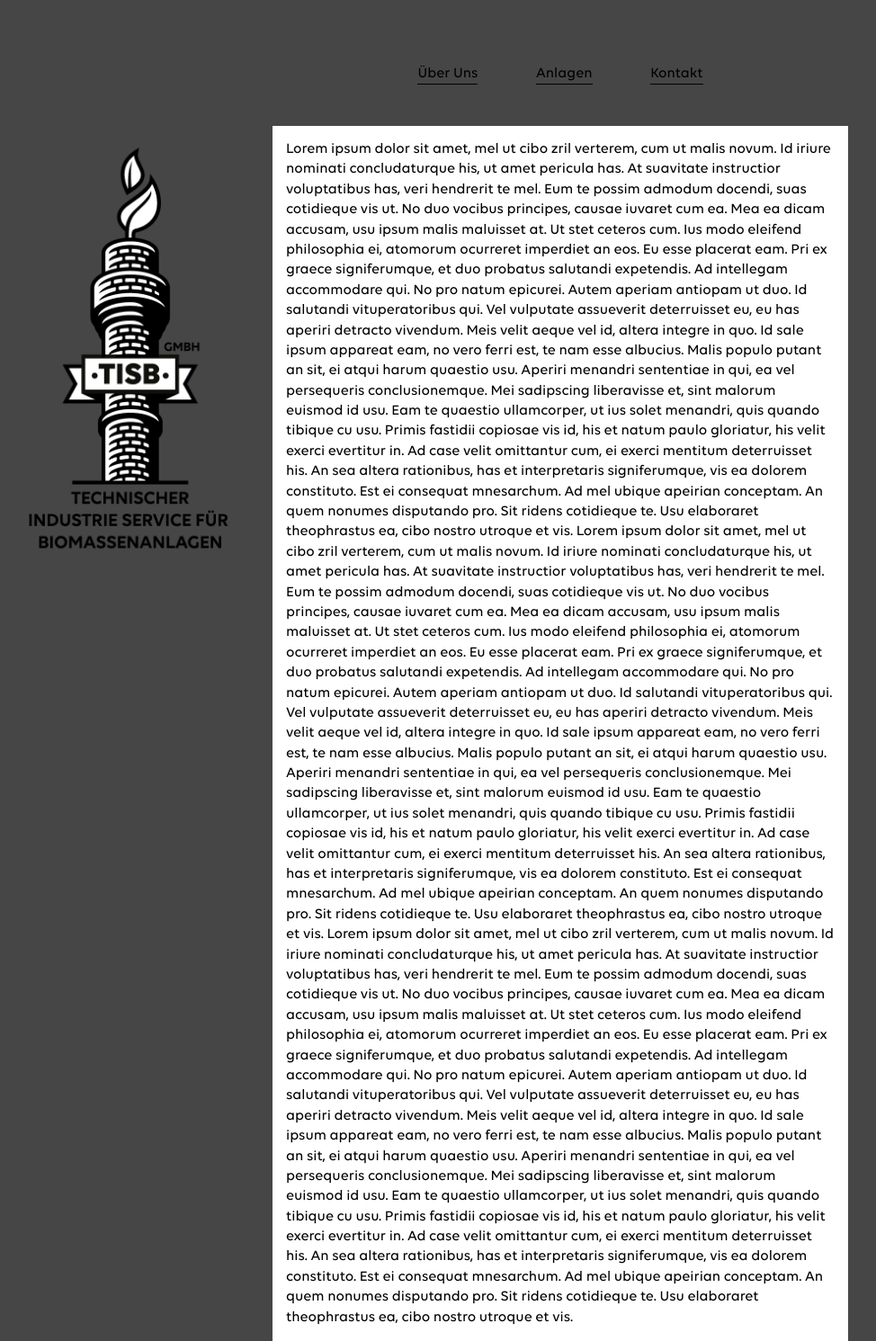
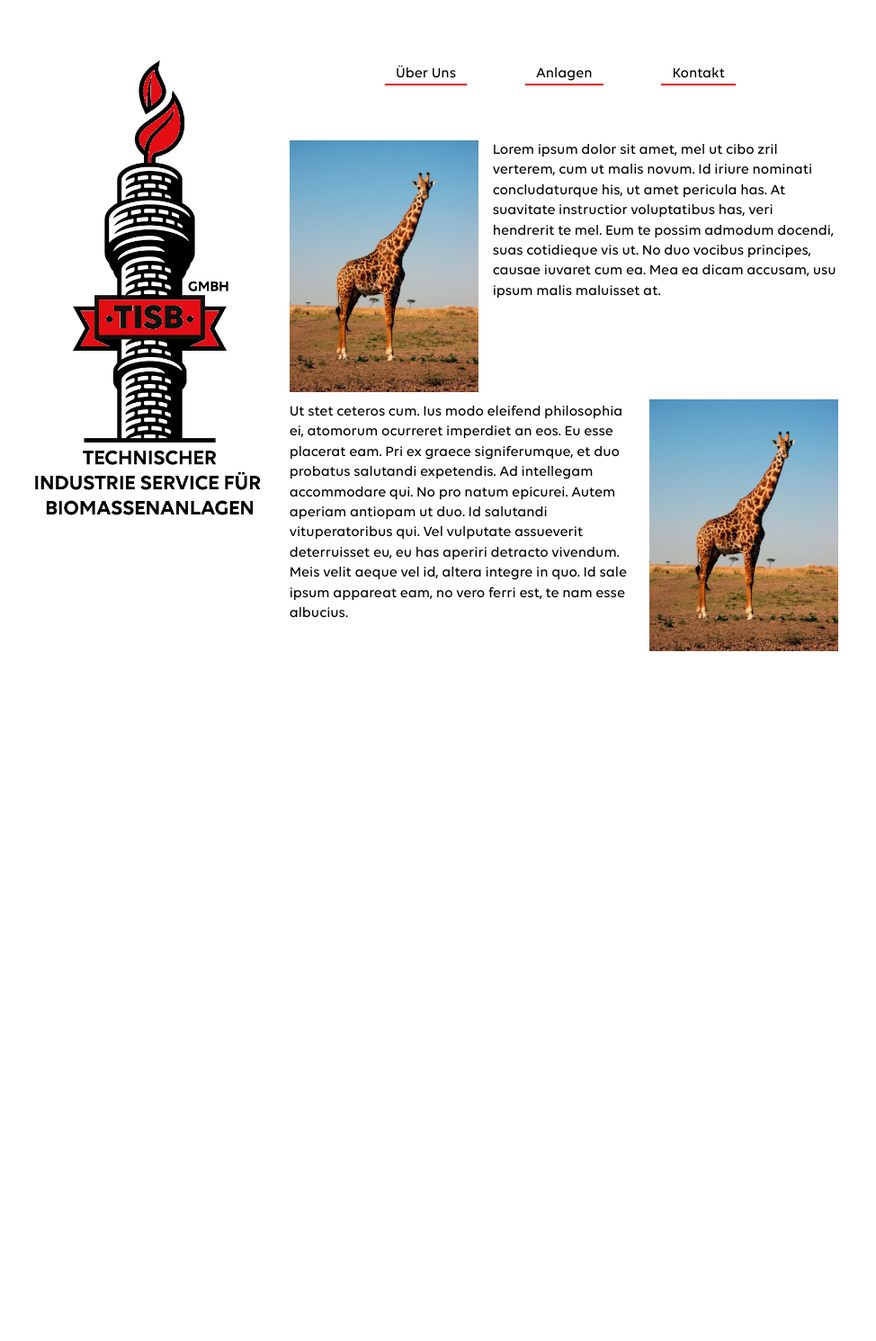
Before and after one commit to jugglinghobo/tisb, a PHP site: page / in a window 1280 px wide. Shown: the whole page at 90% size, without its empty margins (17-991 px from the left). After the commit the page ends 724 px from the top, so only its background shows below. Run offline with PHP 8.4, Linux system fonts and the light colour scheme.

Commit message:
extracted pages, workin on more simplicity

```diff
--- a/css/main.css
+++ b/css/main.css
@@ -106,12 +106,17 @@
  * A better looking default horizontal rule
  */
 
+p {
+  margin: 0;
+  padding: 0;
+}
+
 hr {
   width: 100%;
   display: block;
   height: 1px;
   border: 0;
-  border-top: 3px solid red;
+  border-top: 3px solid #ccc;
   margin: 1em 0;
   padding: 0;
 }
@@ -159,10 +164,8 @@
 ========================================================================== */
 
 body {
-  width: 100%;
-  height: 100%;
   font-family: 'voltemedium';
-  background: #464646;
+  /* background: #464646; */
 }
 
 header {
@@ -184,7 +187,8 @@
 nav ul li {
   display: inline-block;
   margin: 5%;
-  border-bottom: 1px solid black;
+  padding: 0 2%;
+  border-bottom: 2px solid #E30E13;
 }
 
 
@@ -194,6 +198,7 @@
 }
 
 .column {
+  height: 100%;
   display: inline-block;
   vertical-align: top;
 }
@@ -212,21 +217,40 @@
 }
 
 .image-container {
-  width: 100%;
-  height: 100%;
-  position: relative;
+  position: fixed;
+  top: 5%;
+  height: 70%;
 }
 
-.image-container img {
-  position: absolute;
+.img {
   max-width: 100%;
   max-height: 100%;
+  /* position: absolute; */
 }
 
 .content {
-  background: white;
   margin: 0 auto;
   padding: 15px;
+}
+
+.image-wrapper {
+  width: 210px;
+  /* height: 250px; */
+  margin: 0 1em 0.5em 0;
+  clear: both;
+}
+
+.image-wrapper.left {
+  margin: 0 1em 0.5em 0;
+  float: left;
+}
+.image-wrapper.right {
+  margin: 0 0 0.5em 1em;
+  float: right;
+}
+
+.passphoto {
+  width: 210px
 }
 
 /* ==========================================================================
--- a/index.html
+++ /dev/null
@@ -1,71 +0,0 @@
-<!doctype html>
-<html class="no-js" lang="">
-  <head>
-    <meta charset="utf-8">
-    <meta http-equiv="x-ua-compatible" content="ie=edge">
-    <title></title>
-    <meta name="description" content="">
-    <meta name="viewport" content="width=device-width, initial-scale=1">
-
-    <link rel="apple-touch-icon" href="apple-touch-icon.png">
-    <!-- Place favicon.ico in the root directory -->
-
-    <link rel="stylesheet" href="css/normalize.css">
-    <link rel="stylesheet" href="css/main.css">
-  </head>
-  <body>
-    <header>
-      <nav>
-        <div class="nav-wrapper">
-          <ul>
-            <li><a href="/about">Über Uns</a></li>
-            <li><a href="/anlagen">Anlagen</a></li>
-            <li><a href="/kontakt">Kontakt</a></li>
-          </ul>
-        </div>
-      </nav>
-      </div>
-    </header>
-    <div class="container">
-      <aside class="column left-column">
-        <div class="image-container">
-          <img src="img/logo-large-transparent.png" alt="large tisb logo" />
-        </div>
-      </aside><!--
-      --><div class="column center-column">
-        <article class="content">
-          Lorem ipsum dolor sit amet, mel ut cibo zril verterem, cum ut malis novum. Id iriure nominati concludaturque his, ut amet pericula has. At suavitate instructior voluptatibus has, veri hendrerit te mel. Eum te possim admodum docendi, suas cotidieque vis ut. No duo vocibus principes, causae iuvaret cum ea. Mea ea dicam accusam, usu ipsum malis maluisset at.
-
-          Ut stet ceteros cum. Ius modo eleifend philosophia ei, atomorum ocurreret imperdiet an eos. Eu esse placerat eam. Pri ex graece signiferumque, et duo probatus salutandi expetendis. Ad intellegam accommodare qui.
-
-          No pro natum epicurei. Autem aperiam antiopam ut duo. Id salutandi vituperatoribus qui. Vel vulputate assueverit deterruisset eu, eu has aperiri detracto vivendum. Meis velit aeque vel id, altera integre in quo. Id sale ipsum appareat eam, no vero ferri est, te nam esse albucius.
-
-          Malis populo putant an sit, ei atqui harum quaestio usu. Aperiri menandri sententiae in qui, ea vel persequeris conclusionemque. Mei sadipscing liberavisse et, sint malorum euismod id usu. Eam te quaestio ullamcorper, ut ius solet menandri, quis quando tibique cu usu. Primis fastidii copiosae vis id, his et natum paulo gloriatur, his velit exerci evertitur in. Ad case velit omittantur cum, ei exerci mentitum deterruisset his. An sea altera rationibus, has et interpretaris signiferumque, vis ea dolorem constituto.
-
-          Est ei consequat mnesarchum. Ad mel ubique apeirian conceptam. An quem nonumes disputando pro. Sit ridens cotidieque te. Usu elaboraret theophrastus ea, cibo nostro utroque et vis.
-          Lorem ipsum dolor sit amet, mel ut cibo zril verterem, cum ut malis novum. Id iriure nominati concludaturque his, ut amet pericula has. At suavitate instructior voluptatibus has, veri hendrerit te mel. Eum te possim admodum docendi, suas cotidieque vis ut. No duo vocibus principes, causae iuvaret cum ea. Mea ea dicam accusam, usu ipsum malis maluisset at.
-
-          Ut stet ceteros cum. Ius modo eleifend philosophia ei, atomorum ocurreret imperdiet an eos. Eu esse placerat eam. Pri ex graece signiferumque, et duo probatus salutandi expetendis. Ad intellegam accommodare qui.
-
-          No pro natum epicurei. Autem aperiam antiopam ut duo. Id salutandi vituperatoribus qui. Vel vulputate assueverit deterruisset eu, eu has aperiri detracto vivendum. Meis velit aeque vel id, altera integre in quo. Id sale ipsum appareat eam, no vero ferri est, te nam esse albucius.
-
-          Malis populo putant an sit, ei atqui harum quaestio usu. Aperiri menandri sententiae in qui, ea vel persequeris conclusionemque. Mei sadipscing liberavisse et, sint malorum euismod id usu. Eam te quaestio ullamcorper, ut ius solet menandri, quis quando tibique cu usu. Primis fastidii copiosae vis id, his et natum paulo gloriatur, his velit exerci evertitur in. Ad case velit omittantur cum, ei exerci mentitum deterruisset his. An sea altera rationibus, has et interpretaris signiferumque, vis ea dolorem constituto.
-
-          Est ei consequat mnesarchum. Ad mel ubique apeirian conceptam. An quem nonumes disputando pro. Sit ridens cotidieque te. Usu elaboraret theophrastus ea, cibo nostro utroque et vis.
-          Lorem ipsum dolor sit amet, mel ut cibo zril verterem, cum ut malis novum. Id iriure nominati concludaturque his, ut amet pericula has. At suavitate instructior voluptatibus has, veri hendrerit te mel. Eum te possim admodum docendi, suas cotidieque vis ut. No duo vocibus principes, causae iuvaret cum ea. Mea ea dicam accusam, usu ipsum malis maluisset at.
-
-          Ut stet ceteros cum. Ius modo eleifend philosophia ei, atomorum ocurreret imperdiet an eos. Eu esse placerat eam. Pri ex graece signiferumque, et duo probatus salutandi expetendis. Ad intellegam accommodare qui.
-
-          No pro natum epicurei. Autem aperiam antiopam ut duo. Id salutandi vituperatoribus qui. Vel vulputate assueverit deterruisset eu, eu has aperiri detracto vivendum. Meis velit aeque vel id, altera integre in quo. Id sale ipsum appareat eam, no vero ferri est, te nam esse albucius.
-
-          Malis populo putant an sit, ei atqui harum quaestio usu. Aperiri menandri sententiae in qui, ea vel persequeris conclusionemque. Mei sadipscing liberavisse et, sint malorum euismod id usu. Eam te quaestio ullamcorper, ut ius solet menandri, quis quando tibique cu usu. Primis fastidii copiosae vis id, his et natum paulo gloriatur, his velit exerci evertitur in. Ad case velit omittantur cum, ei exerci mentitum deterruisset his. An sea altera rationibus, has et interpretaris signiferumque, vis ea dolorem constituto.
-
-          Est ei consequat mnesarchum. Ad mel ubique apeirian conceptam. An quem nonumes disputando pro. Sit ridens cotidieque te. Usu elaboraret theophrastus ea, cibo nostro utroque et vis.
-        </article>
-      </div><!--
-      --><aside class="column right-column">
-      </aside>
-    </div>
-
-  </body>
-</html>
--- /dev/null
+++ b/index.php
@@ -0,0 +1,11 @@
+<!doctype html>
+<html class="no-js" lang="">
+  <?php include "pages/head.html" ?>
+  <body>
+    <?php include "pages/navigation.html" ?>
+    <div class="container">
+      <?php include "pages/left_column.html" ?>
+      <?php include "pages/about.html" ?>
+    </div>
+  </body>
+</html>
--- /dev/null
+++ b/pages/about.html
@@ -0,0 +1,25 @@
+<div class="column center-column">
+  <article class="content">
+
+    <div class="passphoto image-wrapper left">
+      <img class="img" src="img/giraffe.jpg" alt="" />
+    </div>
+    <p>
+      Lorem ipsum dolor sit amet, mel ut cibo zril verterem, cum ut malis novum. Id iriure nominati concludaturque his, ut amet pericula has. At suavitate instructior voluptatibus has, veri hendrerit te mel. Eum te possim admodum docendi, suas cotidieque vis ut. No duo vocibus principes, causae iuvaret cum ea. Mea ea dicam accusam, usu ipsum malis maluisset at.
+    </p>
+    <div class="passphoto image-wrapper right">
+      <img class="img" src="img/giraffe.jpg" alt="" />
+    </div>
+    <br />
+    <br />
+    <br />
+    <br />
+    <br />
+    <p>
+      Ut stet ceteros cum. Ius modo eleifend philosophia ei, atomorum ocurreret imperdiet an eos. Eu esse placerat eam. Pri ex graece signiferumque, et duo probatus salutandi expetendis. Ad intellegam accommodare qui.
+
+      No pro natum epicurei. Autem aperiam antiopam ut duo. Id salutandi vituperatoribus qui. Vel vulputate assueverit deterruisset eu, eu has aperiri detracto vivendum. Meis velit aeque vel id, altera integre in quo. Id sale ipsum appareat eam, no vero ferri est, te nam esse albucius.
+    </p>
+
+  </article>
+</div>
--- /dev/null
+++ b/pages/head.html
@@ -0,0 +1,13 @@
+<head>
+  <meta charset="utf-8">
+  <meta http-equiv="x-ua-compatible" content="ie=edge">
+  <title>TISB</title>
+  <meta name="description" content="">
+  <meta name="viewport" content="width=device-width, initial-scale=1">
+
+  <link rel="apple-touch-icon" href="apple-touch-icon.png">
+  <!-- Place favicon.ico in the root directory -->
+
+  <link rel="stylesheet" href="css/normalize.css">
+  <link rel="stylesheet" href="css/main.css">
+</head>
--- /dev/null
+++ b/pages/left_column.html
@@ -0,0 +1,7 @@
+<aside class="column left-column">
+  <div class="image-container">
+    <a href="/">
+      <img class="img" src="img/logo-large-red-filled.png" alt="large tisb logo" />
+    </a>
+  </div>
+</aside>
--- /dev/null
+++ b/pages/navigation.html
@@ -0,0 +1,11 @@
+<header>
+  <nav>
+    <div class="nav-wrapper">
+      <ul>
+        <li><a href="/">Über Uns</a></li>
+        <li><a href="/anlagen.php">Anlagen</a></li>
+        <li><a href="/kontakt.php">Kontakt</a></li>
+      </ul>
+    </div>
+  </nav>
+</header>
```
Also changed, not shown: anlagen.php (added, +11 -0 lines), kontakt.php (added, +11 -0 lines), pages/anlagen.html (added, +25 -0 lines), img/giraffe.jpg (added), img/jobi.jpg (added), img/logo-large-red-filled.png (added), 1 other file.
